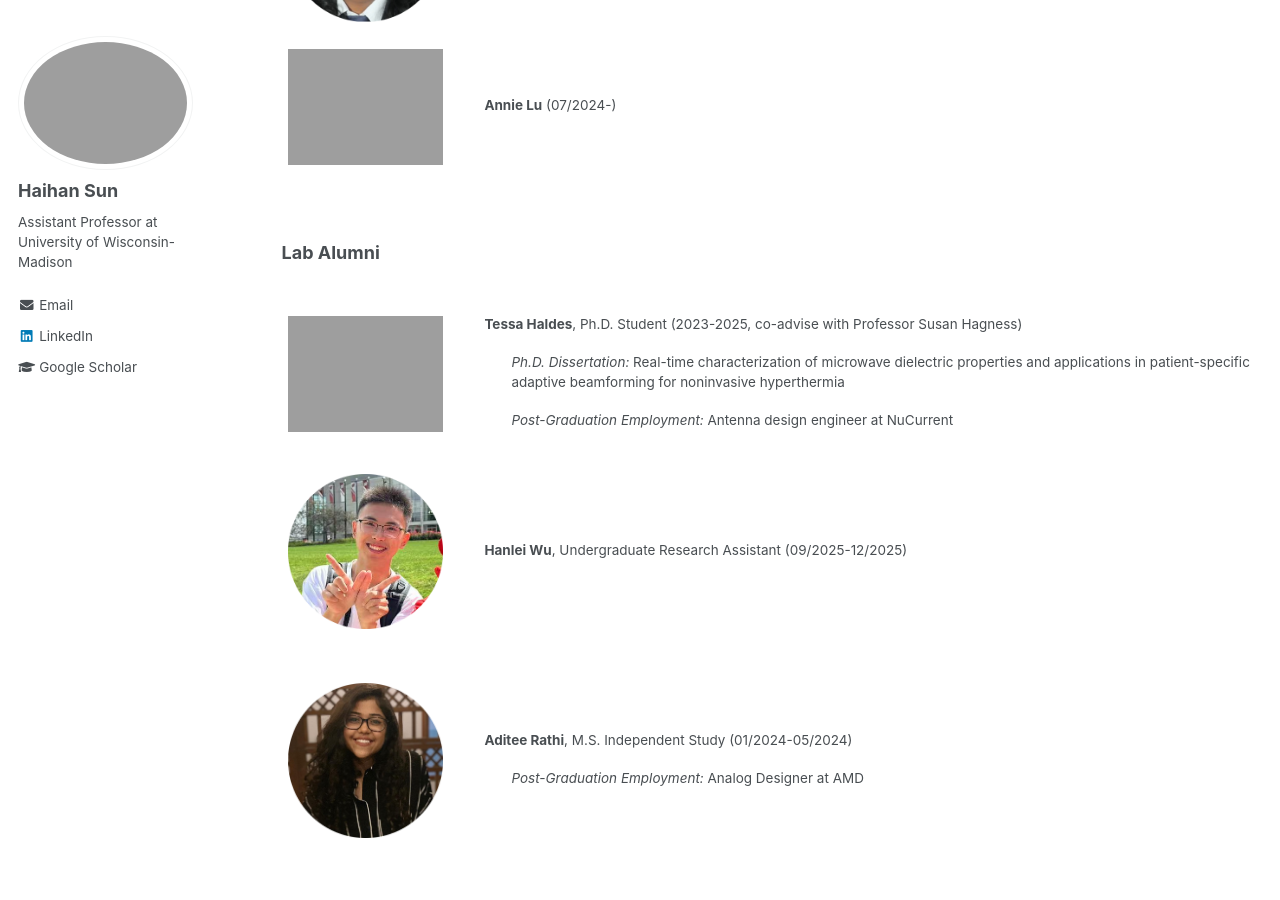
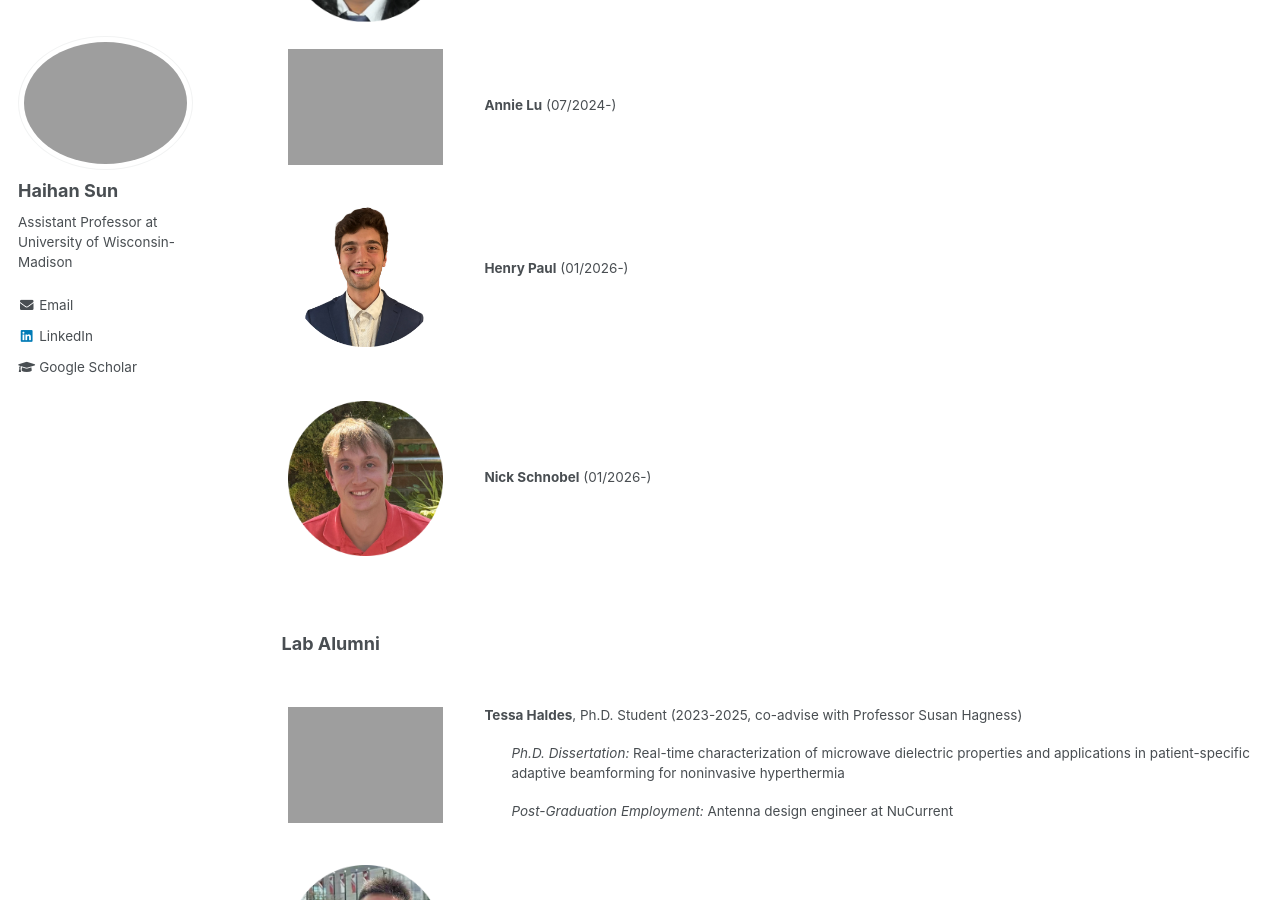
Before and after one commit to Haihan-Sun/Haihan-Sun.github.io, a Jekyll site: the page built from _pages/group.html, in a window 1280 px wide and 900 px high, scrolled down 1008 px. Built offline with Jekyll 4.4.1, drawn with Linux system fonts in a browser that asks for light colours.

Commit message:
Update group.html

```diff
--- a/_pages/group.html
+++ b/_pages/group.html
@@ -73,9 +73,28 @@ author_profile: true
     </td>
  </tr>
 </table>
+
+<table class="imgtable">
+  <tr>
+    <td style = "width:20%">
+      <img src="https://haihan-sun.github.io/_pages/images/Henry.png" width="155" >&nbsp;
+    </td>
+  <td align="left"><p><b>Henry Paul</b> (01/2026-) <br />
+    </td>
+ </tr>
+</table>
 <br>
 
-
+<table class="imgtable">
+  <tr>
+    <td style = "width:20%">
+      <img src="https://haihan-sun.github.io/_pages/images/Nick.png" width="155" >&nbsp;
+    </td>
+  <td align="left"><p><b>Nick Schnobel</b> (01/2026-) <br />
+    </td>
+ </tr>
+</table>
+<br>
 
 <br>
 <b>Lab Alumni</b> <br>
```
